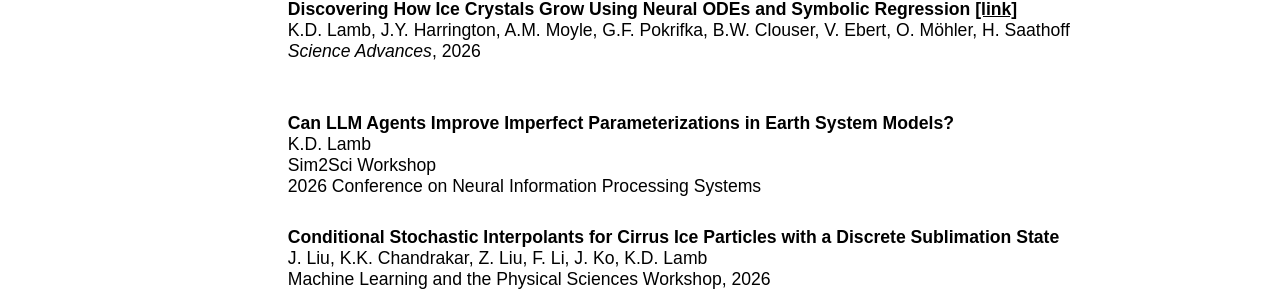
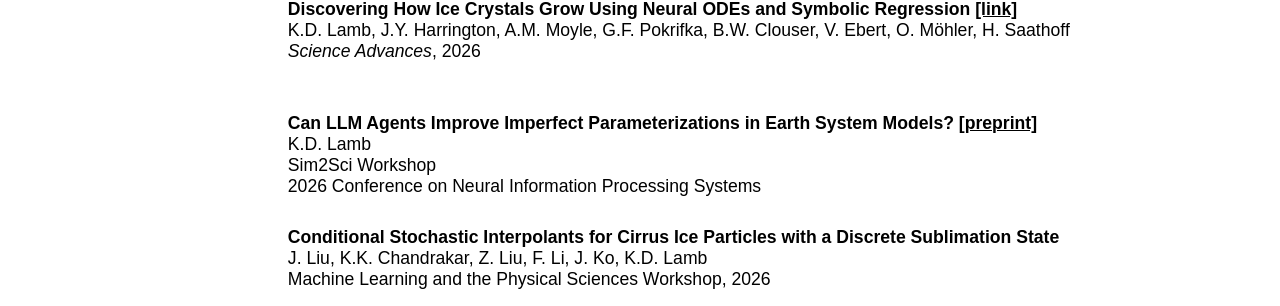
Before and after one commit to kdlamb/kdlamb.github.io, a Jekyll site: the page built from pages/publications.md, in a window 1280 px wide and 900 px high, scrolled down 359 px. Shown: the part 147-453 px from the top of the window. Built offline with Jekyll 4.4.1, drawn with Linux system fonts in a browser that asks for light colours; nearby versions of some CDN libraries.

Commit message:
Add arXiv preprint link for Sim2Sci workshop paper
Co-Authored-By: Claude Opus 5.5 <noreply@anthropic.com>

```diff
--- a/pages/publications.md
+++ b/pages/publications.md
@@ -27,7 +27,7 @@ K.D. Lamb, J.Y. Harrington, A.M. Moyle, G.F. Pokrifka, B.W. Clouser, V. Ebert, O
 
  <tr>
 <td></td>
-<td><strong>Can LLM Agents Improve Imperfect Parameterizations in Earth System Models?</strong><br>
+<td><strong>Can LLM Agents Improve Imperfect Parameterizations in Earth System Models? <a href="https://arxiv.org/abs/2611.03543">[preprint]</a></strong><br>
 K.D. Lamb<br>
 Sim2Sci Workshop <br>
 2026 Conference on Neural Information Processing Systems<br></td>
```
Also changed, not shown: pages/research.md (+1 -1 lines).
